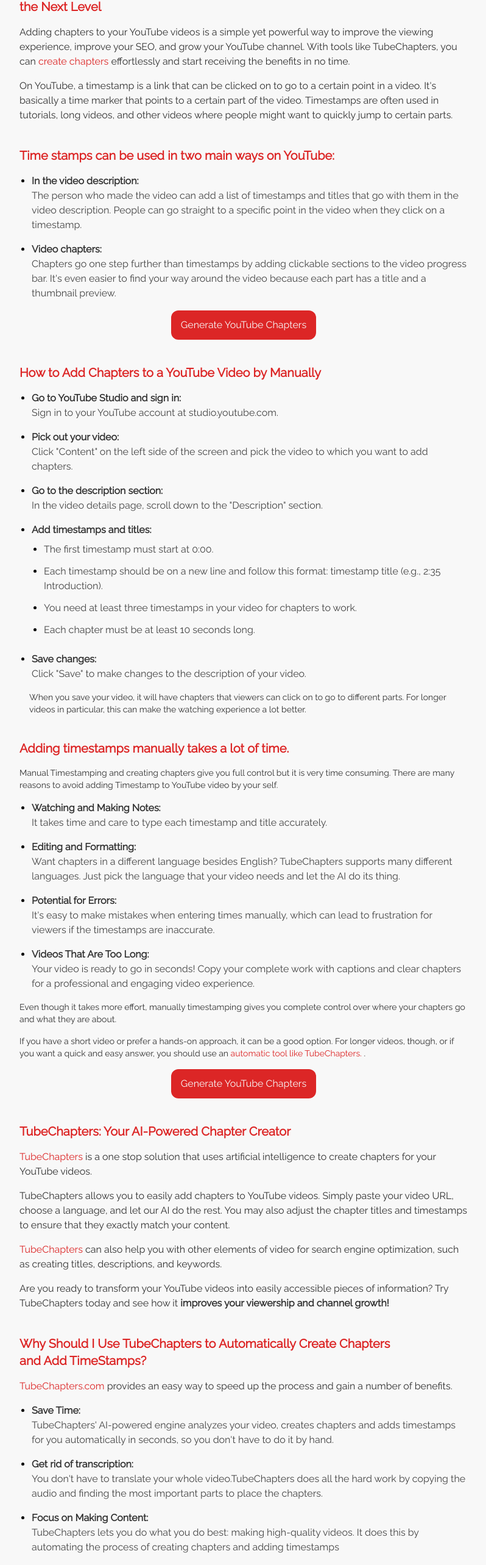
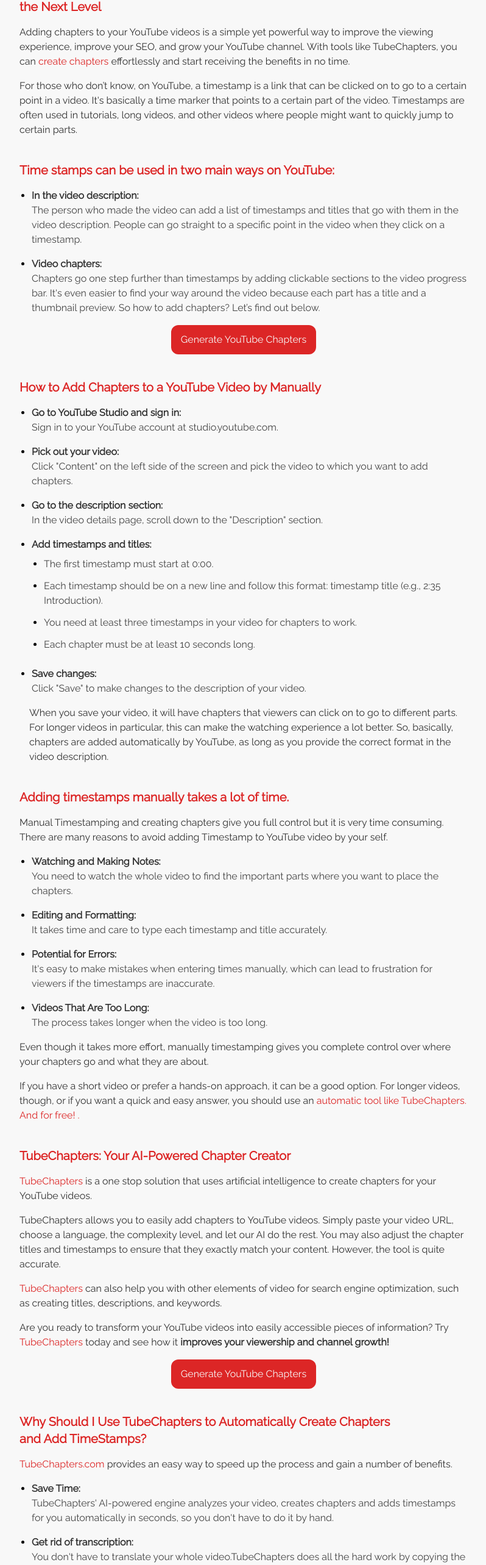
Before and after one commit to ytlab23/tubechapters-old, a Next.js app: page / in a window 1280 px wide. Shown: the part 3535-6101 px from the top of the page at 61% size, without its empty margins (240-1038 px from the left). Built offline with nearby package versions, Linux system fonts and the light colour scheme.

Commit message:
added blue text

```diff
--- a/app/layout.jsx
+++ b/app/layout.jsx
@@ -90,11 +90,11 @@
     {
       title: 'In the video description:',
       content:
-        'The person who made the video can add a list of timestamps and  titles that go with them in the video description. People can go straight to a specific point in the video when they click on a timestamp.',
+        'The person who made the video can add a list of timestamps and titles that go with them in the video description. People can go straight to a specific point in the video when they click on a timestamp.',
     },
     {
       title: 'Video chapters:',
-      content: `Chapters go one step further than timestamps by adding clickable sections to the video progress bar. It's even easier to find your way around the video because each part has a title and a thumbnail preview.`,
+      content: `Chapters go one step further than timestamps by adding clickable sections to the video progress bar. It's even easier to find your way around the video because each part has a title and a thumbnail preview. So how to add chapters? Let’s find out below.`,
     },
   ];
   const howToAddChaptersManually = [
@@ -131,12 +131,12 @@
     {
       title: 'Watching and Making Notes:',
       content:
-        'It takes time and care to type each timestamp and title accurately.',
+        'You need to watch the whole video to find the important parts where you want to place the chapters.',
     },
     {
       title: 'Editing and Formatting:',
       content:
-        'Want chapters in a different language besides English? TubeChapters supports many different languages. Just pick the language that your video needs and let the AI do its thing.',
+        'It takes time and care to type each timestamp and title accurately.',
     },
     {
       title: 'Potential for Errors:',
@@ -145,9 +145,8 @@
     },
     {
       title: 'Videos That Are Too Long:',
-      content: `Your video is ready to go in seconds! Copy your complete work with captions and clear chapters for a professional and engaging video experience.
+      content: `The process takes longer when the video is too long.
   `,
-      othercontent: 'The process takes longer when the video is too long.',
     },
   ];
   const whyTubeChapters = [
@@ -323,11 +322,11 @@
             effortlessly and start receiving the benefits in no time.
           </p>
           <p className="text-base text-primary">
-            On YouTube, a timestamp is a link that can be clicked on to go to a
-            certain point in a video. It{"'"}s basically a time marker that
-            points to a certain part of the video. Timestamps are often used in
-            tutorials, long videos, and other videos where people might want to
-            quickly jump to certain parts.
+            For those who don’t know, on YouTube, a timestamp is a link that can
+            be clicked on to go to a certain point in a video. {`It's`}{' '}
+            basically a time marker that points to a certain part of the video.
+            Timestamps are often used in tutorials, long videos, and other
+            videos where people might want to quickly jump to certain parts.
           </p>
           <h2 className="text-xl mt-6 font-bold text-[#dc2626] max-w-[620px]">
             Time stamps can be used in two main ways on YouTube:
@@ -380,15 +379,17 @@
               </div>
             ))}
           </ul>
-          <p className="text-sm mx-4 text-primary">
+          <p className="text-base mx-4 text-primary">
             When you save your video, it will have chapters that viewers can
             click on to go to different parts. For longer videos in particular,
-            this can make the watching experience a lot better.
+            this can make the watching experience a lot better. So, basically,
+            chapters are added automatically by YouTube, as long as you provide
+            the correct format in the video description.
           </p>
           <h2 className="text-xl mt-6 font-bold text-[#dc2626] max-w-[620px]">
             Adding timestamps manually takes a lot of time.
           </h2>
-          <p className="text-sm text-primary">
+          <p className="text-base text-primary">
             Manual Timestamping and creating chapters give you full control but
             it is very time consuming. There are many reasons to avoid adding
             Timestamp to YouTube video by your self.
@@ -407,26 +408,20 @@
               </div>
             ))}
           </ul>
-          <p className="text-sm text-primary">
+          <p className="text-base text-primary">
             Even though it takes more effort, manually timestamping gives you
             complete control over where your chapters go and what they are
             about.
           </p>
-          <p className="text-sm text-primary">
+          <p className="text-base text-primary">
             If you have a short video or prefer a hands-on approach, it can be a
             good option. For longer videos, though, or if you want a quick and
             easy answer, you should use an{' '}
             <Link href="#home" className="text-[#dc2626]">
-              automatic tool like TubeChapters.
+              automatic tool like TubeChapters. And for free! .
             </Link>{' '}
-            .
           </p>
-          <Link
-            href={'#home'}
-            className="btn bg-[#dc2626] px-4 py-3 text-back font-normal text-base rounded-xl max-w-[250px] self-center min-w-[140px]"
-          >
-            Generate YouTube Chapters
-          </Link>
+
           <Link
             href={'#home'}
             className="text-xl mt-6 font-bold text-[#dc2626] max-w-[620px]"
@@ -442,9 +437,10 @@
           </p>
           <p className="text-base text-primary">
             TubeChapters allows you to easily add chapters to YouTube videos.
-            Simply paste your video URL, choose a language, and let our AI do
-            the rest. You may also adjust the chapter titles and timestamps to
-            ensure that they exactly match your content.
+            Simply paste your video URL, choose a language, the complexity
+            level, and let our AI do the rest. You may also adjust the chapter
+            titles and timestamps to ensure that they exactly match your
+            content. However, the tool is quite accurate.
           </p>
           <p className="text-base text-primary">
             <Link href="#home" className="text-[#dc2626]">
@@ -455,12 +451,21 @@
           </p>
           <p className="text-base text-primary">
             Are you ready to transform your YouTube videos into easily
-            accessible pieces of information? Try TubeChapters today and see how
-            it{' '}
+            accessible pieces of information? Try{' '}
+            <Link href="#home" className="text-[#dc2626]">
+              TubeChapters
+            </Link>{' '}
+            today and see how it{' '}
             <span className="font-bold">
               improves your viewership and channel growth!
             </span>
           </p>
+          <Link
+            href={'#home'}
+            className="btn bg-[#dc2626] px-4 py-3 text-back font-normal text-base rounded-xl max-w-[250px] self-center min-w-[140px]"
+          >
+            Generate YouTube Chapters
+          </Link>
           <h2 className="text-xl mt-6 font-bold text-[#dc2626] max-w-[620px]">
             Why Should I Use TubeChapters to Automatically Create Chapters and
             Add TimeStamps?
@@ -496,13 +501,22 @@
             reach more people.
           </p>
           <p className="text-base text-primary">
-            Start with{' '}
+            So, feel free to start with{' '}
             <Link href="#home" className="text-[#dc2626]">
               TubeChapters
             </Link>{' '}
-            {`it's easy and quick to improve your video's`} right now and see
-            how we can improve your YouTube channel.
+            right now and see how it can{' '}
+            <span className="font-bold">
+              improve your YouTube channel, and create accurate chapters for you
+              in a snap.
+            </span>
           </p>
+          <Link
+            href={'#home'}
+            className="btn bg-[#dc2626] px-4 py-3 text-back font-normal text-base rounded-xl max-w-[250px] self-center min-w-[140px]"
+          >
+            Generate YouTube Chapters
+          </Link>
           <h2 className="text-xl mt-6 font-bold text-[#dc2626] max-w-[620px]">
             TubeChapters Goes Global.
           </h2>
```
